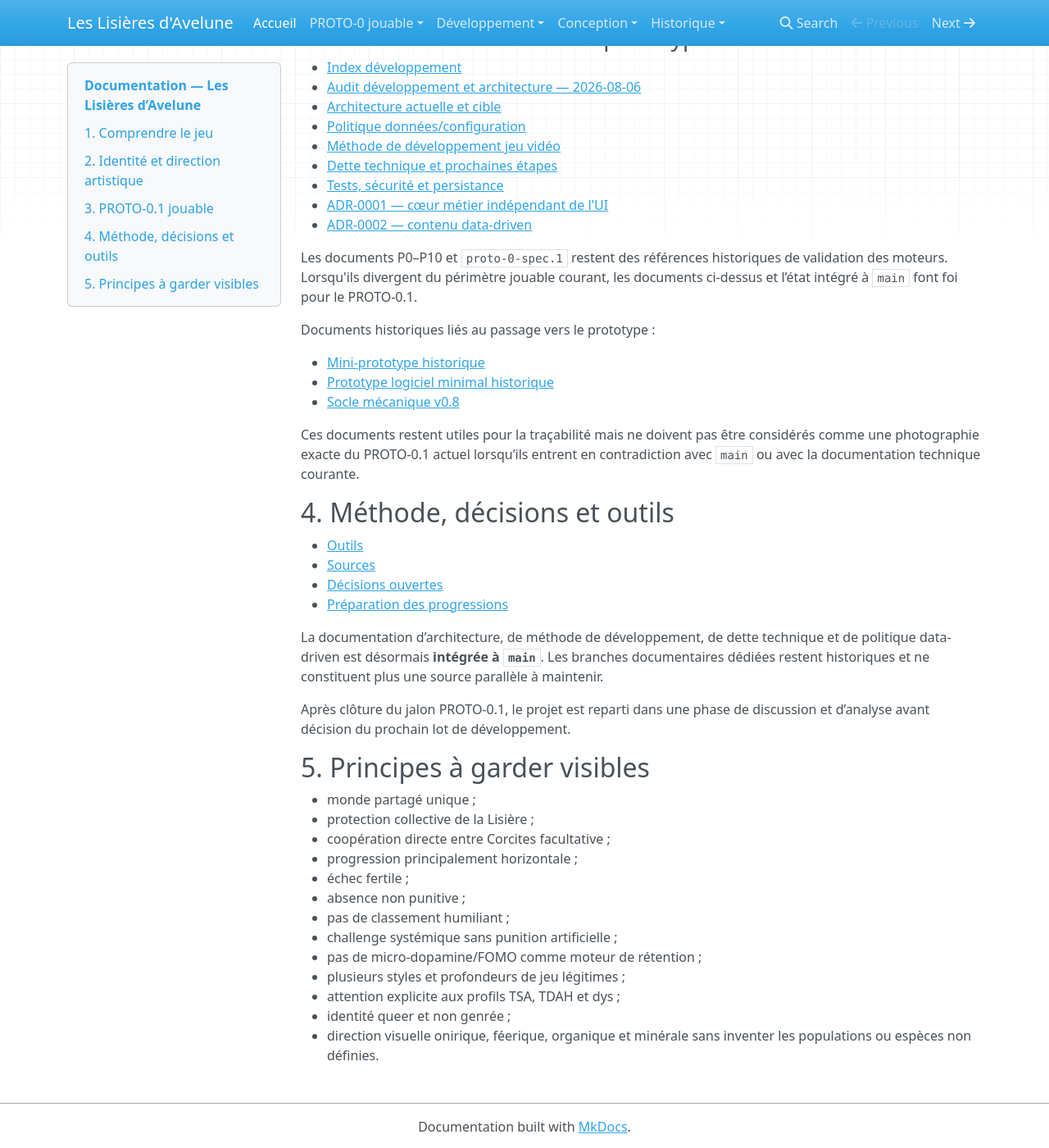
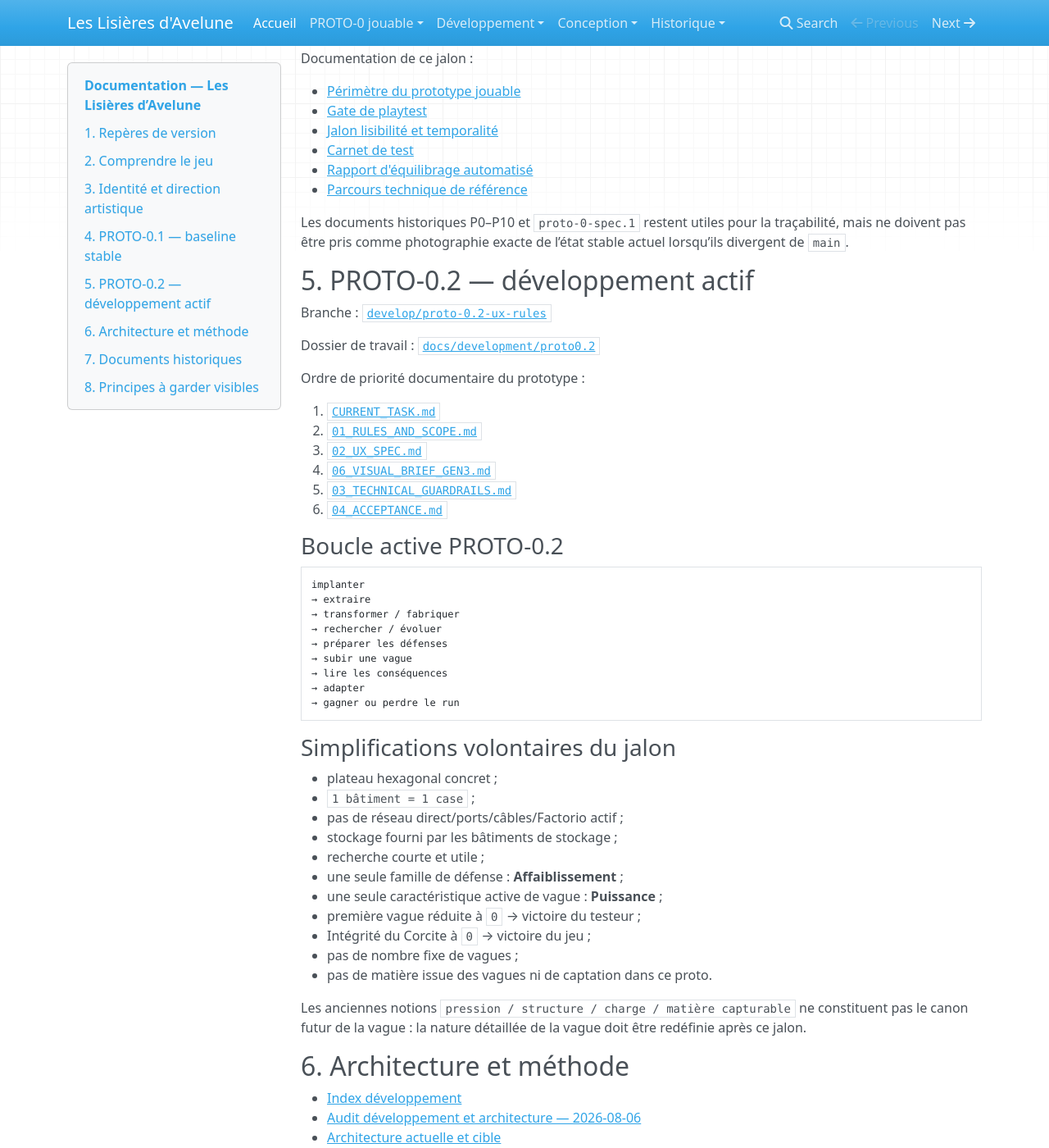
Before and after one commit to Abeliome-Officiel/les-lisieres-avelune, an MkDocs documentation site: the page built from docs/index.md, in a window 1280 px wide and 1400 px high, scrolled down 1125 px. Shown: the whole window at 82% size. Built offline with MkDocs 1.6.1, drawn with Linux system fonts in a browser that asks for light colours; nearby versions of some CDN libraries; some of the changed text lies outside the part shown.

Commit message:
docs: indexer le développement PROTO-0.2

````diff
--- a/docs/index.md
+++ b/docs/index.md
@@ -1,10 +1,17 @@
 # Documentation — Les Lisières d’Avelune
 
-Cet index distingue les **principes et documents de conception**, les **jalons historiques** et le **PROTO-0.1 jouable intégré à `main`**.
+Cet index distingue les **principes de conception**, les **jalons jouables stables**, les **documents historiques** et le **développement actif PROTO-0.2**.
 
-Le `v0.8` reste un repère historique. La dernière baseline de conception figée avant le PROTO-0.1 est `v0.8.3`, tandis que la conception courante est **v0.8.3+** et continue d’évoluer avec les discussions et playtests.
+## 1. Repères de version
 
-## 1. Comprendre le jeu
+- `v0.8` : ancien jalon historique.
+- `v0.8.3` : dernière baseline de conception figée avant PROTO-0.1.
+- **PROTO-0.1** : jalon jouable intégré à `main` et actuellement déployé.
+- **PROTO-0.2** : développement actif sur `develop/proto-0.2-ux-rules`, non encore stable ni déployé comme référence.
+
+Le projet ne doit pas être présenté comme ayant déjà atteint une nouvelle version stable arbitraire telle que `v0.9`.
+
+## 2. Comprendre le jeu
 
 - [Vision actuelle](00_vision.md)
 - [Corps-cité](01_concept_corps_cite.md)
@@ -17,22 +24,23 @@ Le `v0.8` reste un repère historique. La dernière baseline de conception figé
 - [Trame RPG](14_trame_rpg.md)
 - [Passage et Lisière](15_lisiere_et_passage.md)
 
-## 2. Identité et direction artistique
+Ces documents portent la vision large du jeu. Lorsqu’un document de conception historique entre en contradiction avec le cahier actif PROTO-0.2, il ne doit pas être utilisé pour modifier le périmètre du prototype courant.
+
+## 3. Identité et direction artistique
 
 - [Charte graphique de travail](art/CHARTE_GRAPHIQUE.md)
 - [Assets GitHub](assets/README.md)
+- [Brief visuel PROTO-0.2 / Gen3 corrigé](https://github.com/Avelune-Officiel/les-lisieres-avelune/blob/develop/proto-0.2-ux-rules/docs/development/proto0.2/06_VISUAL_BRIEF_GEN3.md)
 
 Direction actuelle : **poétique · onirique · féerique · organique · minérale · florale-abstraite · queer**.
 
-Le canon visuel provisoire interdit d’inventer humains/humanoïdes, habitants, faune ou espèces naturelles non définies.
+Pour PROTO-0.2, la composition Gen3 sert uniquement de référence ergonomique. Le Corcite doit rester non anthropomorphe ; éviter humains/humanoïdes, fantasy médiévale générique et esthétique industrielle sci-fi générique.
 
-## 3. PROTO-0.1 jouable
+## 4. PROTO-0.1 — baseline stable
 
-Le prototype logiciel réel est désormais **intégré à `main`**, qui constitue la source canonique du dépôt après la fusion de la PR #1.
+PROTO-0.1 reste la baseline logicielle actuellement intégrée à `main` et le prototype déployé de référence.
 
-La branche `develop/proto-0.1-playable` reste utile pour la traçabilité historique du développement du jalon, mais n’est plus la branche de référence courante.
-
-La documentation technique courante du prototype comprend :
+Documentation de ce jalon :
 
 - [Périmètre du prototype jouable](proto0/PROTO0_PLAYABLE_SCOPE.md)
 - [Gate de playtest](proto0/PROTO0_PLAYTEST_READY.md)
@@ -41,7 +49,54 @@ La documentation technique courante du prototype comprend :
 - [Rapport d'équilibrage automatisé](proto0/PROTO0_PLAYABLE_BALANCE_REPORT.md)
 - [Parcours technique de référence](proto0/PROTO0_PLAYABLE_REFERENCE_PLAYTHROUGH.md)
 
-### Architecture et méthode du prototype
+Les documents historiques P0–P10 et `proto-0-spec.1` restent utiles pour la traçabilité, mais ne doivent pas être pris comme photographie exacte de l’état stable actuel lorsqu’ils divergent de `main`.
+
+## 5. PROTO-0.2 — développement actif
+
+Branche : [`develop/proto-0.2-ux-rules`](https://github.com/Avelune-Officiel/les-lisieres-avelune/tree/develop/proto-0.2-ux-rules)
+
+Dossier de travail : [`docs/development/proto0.2`](https://github.com/Avelune-Officiel/les-lisieres-avelune/tree/develop/proto-0.2-ux-rules/docs/development/proto0.2)
+
+Ordre de priorité documentaire du prototype :
+
+1. [`CURRENT_TASK.md`](https://github.com/Avelune-Officiel/les-lisieres-avelune/blob/develop/proto-0.2-ux-rules/docs/development/proto0.2/CURRENT_TASK.md)
+2. [`01_RULES_AND_SCOPE.md`](https://github.com/Avelune-Officiel/les-lisieres-avelune/blob/develop/proto-0.2-ux-rules/docs/development/proto0.2/01_RULES_AND_SCOPE.md)
+3. [`02_UX_SPEC.md`](https://github.com/Avelune-Officiel/les-lisieres-avelune/blob/develop/proto-0.2-ux-rules/docs/development/proto0.2/02_UX_SPEC.md)
+4. [`06_VISUAL_BRIEF_GEN3.md`](https://github.com/Avelune-Officiel/les-lisieres-avelune/blob/develop/proto-0.2-ux-rules/docs/development/proto0.2/06_VISUAL_BRIEF_GEN3.md)
+5. [`03_TECHNICAL_GUARDRAILS.md`](https://github.com/Avelune-Officiel/les-lisieres-avelune/blob/develop/proto-0.2-ux-rules/docs/development/proto0.2/03_TECHNICAL_GUARDRAILS.md)
+6. [`04_ACCEPTANCE.md`](https://github.com/Avelune-Officiel/les-lisieres-avelune/blob/develop/proto-0.2-ux-rules/docs/development/proto0.2/04_ACCEPTANCE.md)
+
+### Boucle active PROTO-0.2
+
+```text
+implanter
+→ extraire
+→ transformer / fabriquer
+→ rechercher / évoluer
+→ préparer les défenses
+→ subir une vague
+→ lire les conséquences
+→ adapter
+→ gagner ou perdre le run
+```
+
+### Simplifications volontaires du jalon
+
+- plateau hexagonal concret ;
+- `1 bâtiment = 1 case` ;
+- pas de réseau direct/ports/câbles/Factorio actif ;
+- stockage fourni par les bâtiments de stockage ;
+- recherche courte et utile ;
+- une seule famille de défense : **Affaiblissement** ;
+- une seule caractéristique active de vague : **Puissance** ;
+- première vague réduite à `0` → victoire du testeur ;
+- Intégrité du Corcite à `0` → victoire du jeu ;
+- pas de nombre fixe de vagues ;
+- pas de matière issue des vagues ni de captation dans ce proto.
+
+Les anciennes notions `pression / structure / charge / matière capturable` ne constituent pas le canon futur de la vague : la nature détaillée de la vague doit être redéfinie après ce jalon.
+
+## 6. Architecture et méthode
 
 - [Index développement](development/README.md)
 - [Audit développement et architecture — 2026-08-06](development/AUDIT_DEVELOPPEMENT_ARCHITECTURE_2026-08-06.md)
@@ -53,28 +108,15 @@ La documentation technique courante du prototype comprend :
 - [ADR-0001 — cœur métier indépendant de l'UI](development/adr/ADR-0001-FUNCTIONAL-CORE.md)
 - [ADR-0002 — contenu data-driven](development/adr/ADR-0002-DATA-DRIVEN-CONTENT.md)
 
-Les documents P0–P10 et `proto-0-spec.1` restent des références historiques de validation des moteurs. Lorsqu'ils divergent du périmètre jouable courant, les documents ci-dessus et l’état intégré à `main` font foi pour le PROTO-0.1.
-
-Documents historiques liés au passage vers le prototype :
+## 7. Documents historiques
 
 - [Mini-prototype historique](07_prototype_mvp.md)
 - [Prototype logiciel minimal historique](16_proto_minimal.md)
 - [Socle mécanique v0.8](13_socle_mecanique_v0.8.md)
 
-Ces documents restent utiles pour la traçabilité mais ne doivent pas être considérés comme une photographie exacte du PROTO-0.1 actuel lorsqu’ils entrent en contradiction avec `main` ou avec la documentation technique courante.
+Ces fichiers sont conservés pour la traçabilité. Ils ne doivent pas reprendre autorité sur un jalon actif lorsqu’une source plus récente les contredit.
 
-## 4. Méthode, décisions et outils
-
-- [Outils](08_outils_et_wiki.md)
-- [Sources](09_sources.md)
-- [Décisions ouvertes](11_decisions_a_valider.md)
-- [Préparation des progressions](12_preparation_arbres.md)
-
-La documentation d’architecture, de méthode de développement, de dette technique et de politique data-driven est désormais **intégrée à `main`**. Les branches documentaires dédiées restent historiques et ne constituent plus une source parallèle à maintenir.
-
-Après clôture du jalon PROTO-0.1, le projet est reparti dans une phase de discussion et d’analyse avant décision du prochain lot de développement.
-
-## 5. Principes à garder visibles
+## 8. Principes à garder visibles
 
 - monde partagé unique ;
 - protection collective de la Lisière ;
@@ -88,4 +130,4 @@ Après clôture du jalon PROTO-0.1, le projet est reparti dans une phase de disc
 - plusieurs styles et profondeurs de jeu légitimes ;
 - attention explicite aux profils TSA, TDAH et dys ;
 - identité queer et non genrée ;
-- direction visuelle onirique, féerique, organique et minérale sans inventer les populations ou espèces non définies.
+- direction visuelle onirique, féerique, organique et minérale.
````
